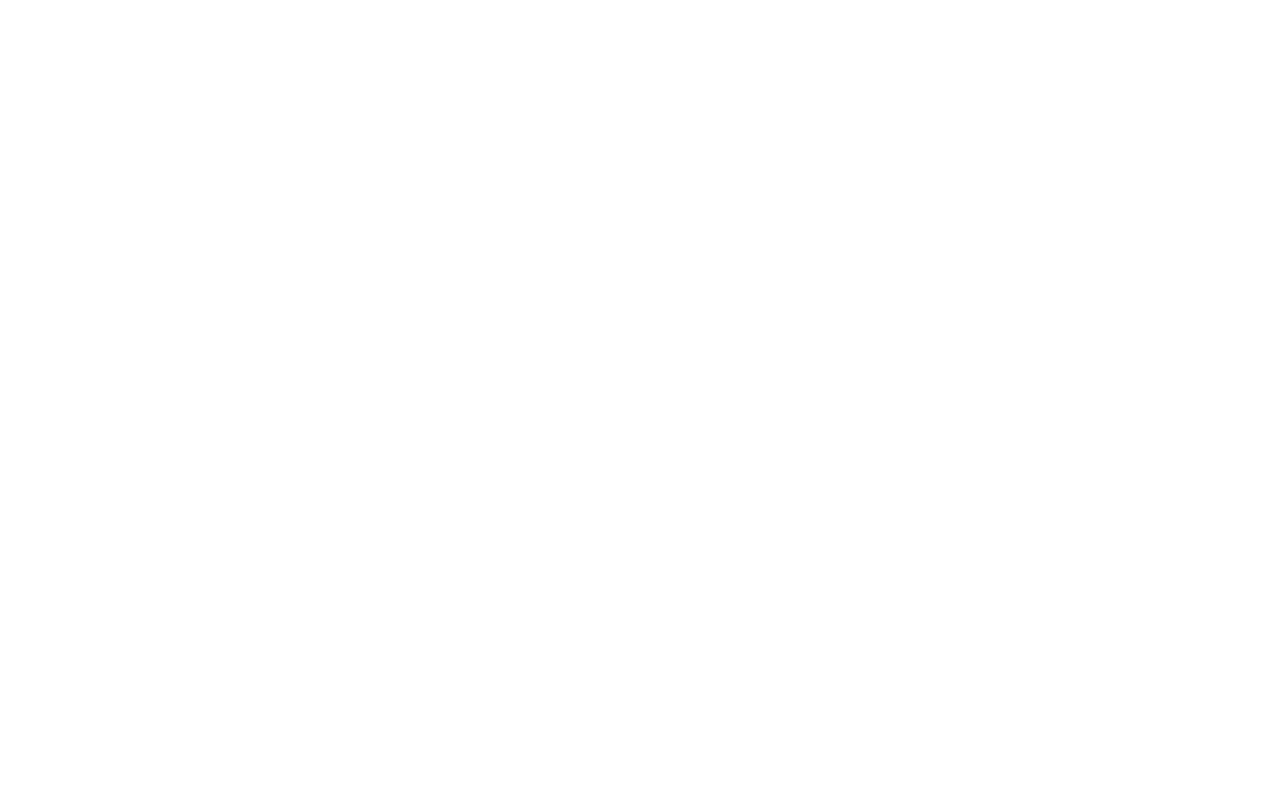
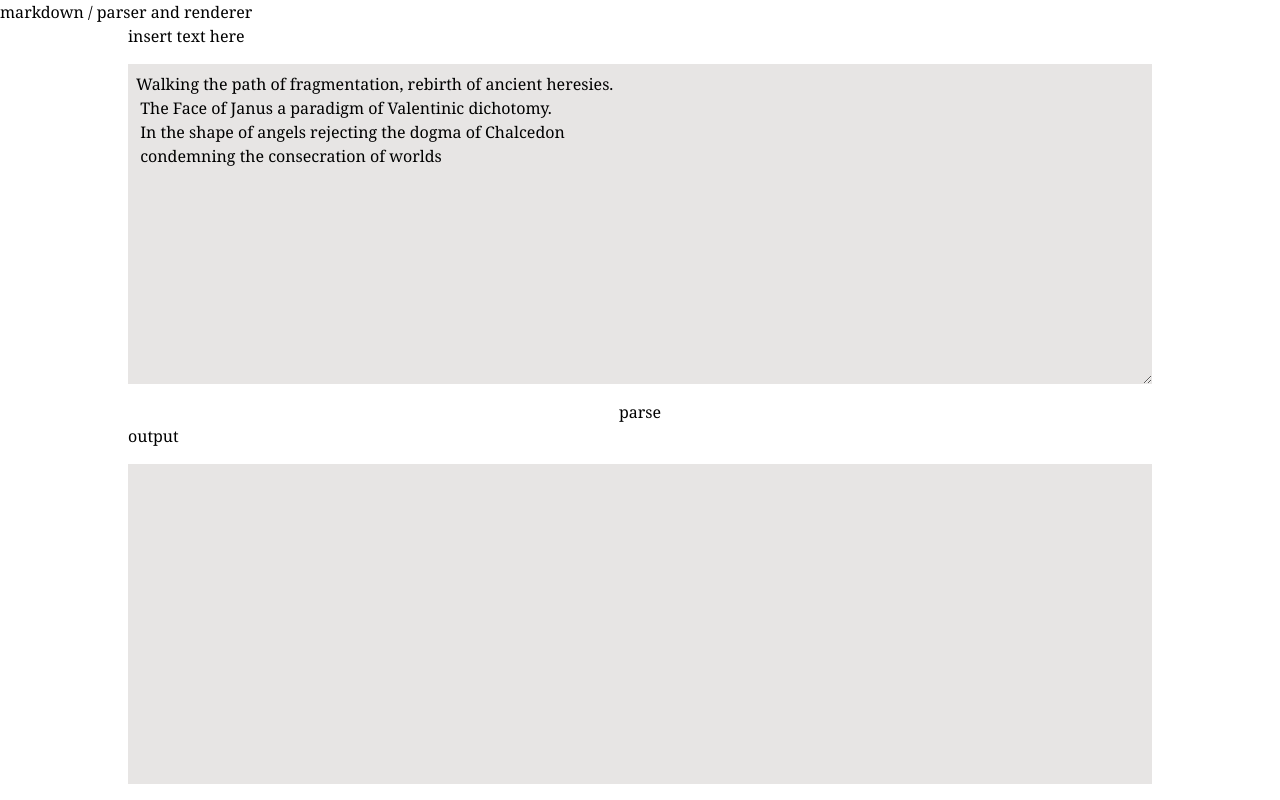
Before and after one commit to gbtsui/doohickey, a SvelteKit app: page /markdown in a window 1280 px wide. Built offline with nearby package versions, Linux system fonts and the light colour scheme.

Commit message:
feat: proof of concept for markdown part 1, still need to implement inline bolding and italicizing and all that fun stuff, but i'm actually really glad that i ultimately figured this out

```diff
--- a/src/routes/+page.svelte
+++ b/src/routes/+page.svelte
@@ -27,5 +27,6 @@
         <div class="text-lg">directory</div>
         <a href={resolve("/why")} class="linkywinky">why</a>
         <a href={resolve("/feature-aspirations")} class="linkywinky">feature-aspirations</a>
+        <a href={resolve("/markdown")} class="linkywinky">markdown</a>
     </div>
 </div>
--- a/src/routes/markdown/+page.svelte
+++ b/src/routes/markdown/+page.svelte
@@ -24,17 +24,49 @@
 --->
 
 <script lang="ts">
-    let markdownPlainText: string = ""
+    let markdownPlainText: string = $state(`Walking the path of fragmentation, rebirth of ancient heresies. \n The Face of Janus a paradigm of Valentinic dichotomy. \n In the shape of angels rejecting the dogma of Chalcedon \n condemning the consecration of worlds`)
 
     type Paragraph = {
         text: string;
-        type: "p" | "h1" | "h2" | "h3" | "h4" | "h5" | "h6" | "ul" | "ol"
+        type: "p" | "h1" | "h2" | "h3" | "h4" | "h5" | "h6" | "ul" | "ol" | "inline"
     }
 
-    const markdownResult: Paragraph[] = []
-    const parseParagraphs = (text: string): Paragraph[] => {
-        const splitParagraphs: string[] = text.split(/\n/)
+    const markdownResult: Paragraph[] = $state([])
+    const parseParagraphs = (text: string) => {
+        markdownResult.length = 0;
+        //const paragraphBlocks = text.split(/\n\s*\n/).filter(b => b.trim() !== '')
+        const paragraphBlocks = text.split(/\n/).filter(b => b.trim() !== '')
 
+        paragraphBlocks.forEach(block => {
+
+            if (block.startsWith("# ")) {
+                return markdownResult.push({text: block, type: "h1"})
+            }
+            if (block.startsWith("## ")) {
+                return markdownResult.push({text: block, type: "h2"})
+            }
+            if (block.startsWith("### ")) {
+                return markdownResult.push({text: block, type: "h3"})
+            }
+            if (block.startsWith("#### ")) {
+                return markdownResult.push({text: block, type: "h4"})
+            }
+            if (block.startsWith("##### ")) {
+                return markdownResult.push({text: block, type: "h5"})
+            }
+            if (block.startsWith("###### ")) {
+                return markdownResult.push({text: block, type: "h6"})
+            }
+            if (block.startsWith("-") || block.startsWith("* ")) {
+                return markdownResult.push({text: block, type: "ul"})
+            }
+
+            // ordered list gonna be unfun bro
+
+            return markdownResult.push({text: block, type: "p"})
+        })
+
+        console.log(markdownResult)
         /*
         const rawParagraphStrings = splitParagraphs.reduce(
             (accumulator: string, currentValue, currentIndex, array: string[]) => {
@@ -67,6 +99,102 @@
     }
 </script>
 
-<div>
+<style>
+    .linkywinky {
+        transition: all;
+        transition-duration: 67ms;
+        transition-delay: 67ms;
+        height: 1.5rem;
+        font-size: 1rem
+    }
 
+    .linkywinky:hover {
+        color: red;
+        font-size: 1.2rem
+    }
+
+    h1 {
+        font-size: 2rem;
+        font-weight: bold;
+    }
+
+    h2 {
+        font-size: 1.8rem;
+        font-weight: bold;
+    }
+
+    h3 {
+        font-size: 1.6rem;
+        font-weight: bold;
+    }
+
+    h4 {
+        font-size: 1.4rem;
+        font-weight: bold;
+    }
+
+    h5 {
+        font-size: 1.2rem;
+        font-weight: bold;
+    }
+
+    h6 {
+        font-size: 1rem;
+        font-weight: bold;
+
+    }
+</style>
+
+<div class="flex flex-col">
+    <div>markdown / parser and renderer</div>
+    <div class="flex flex-col mx-[10vw]">
+        <div>insert text here</div>
+        <textarea bind:value={markdownPlainText}
+                  class="w-[80vw] h-[20rem] my-[1rem] bg-stone-200 p-[0.5rem]"></textarea>
+        <input type="button" onclick={() => parseParagraphs(markdownPlainText)} value="parse"
+               class="linkywinky cursor-pointer"/>
+    </div>
+
+    <div class="flex flex-col mx-[10vw]">
+        <div>output</div>
+        <div class="w-[80vw] h-[20rem] my-[1rem] bg-stone-200 p-[0.5rem]">
+            {#each markdownResult as paragraph, index (index)}
+                {#if paragraph.type === "p"}
+                    <div>
+                        {paragraph.text}
+                    </div>
+                {/if}
+                {#if paragraph.type === "h1"}
+                    <h1>
+                        {paragraph.text.slice(1).trim()}
+                    </h1>
+                {/if}
+                {#if paragraph.type === "h2"}
+                    <h2>
+                        {paragraph.text.slice(2).trim()}
+                    </h2>
+                {/if}
+                {#if paragraph.type === "h3"}
+                    <h3>
+                        {paragraph.text.slice(3).trim()}
+                    </h3>
+                {/if}
+                {#if paragraph.type === "h4"}
+                    <h4>
+                        {paragraph.text.slice(4).trim()}
+                    </h4>
+                {/if}
+                {#if paragraph.type === "h5"}
+                    <h5>
+                        {paragraph.text.slice(5).trim()}
+                    </h5>
+                {/if}
+                {#if paragraph.type === "h6"}
+                    <h6>
+                        {paragraph.text.slice(6).trim()}
+                    </h6>
+                {/if}
+            {/each}
+        </div>
+    </div>
 </div>
```
